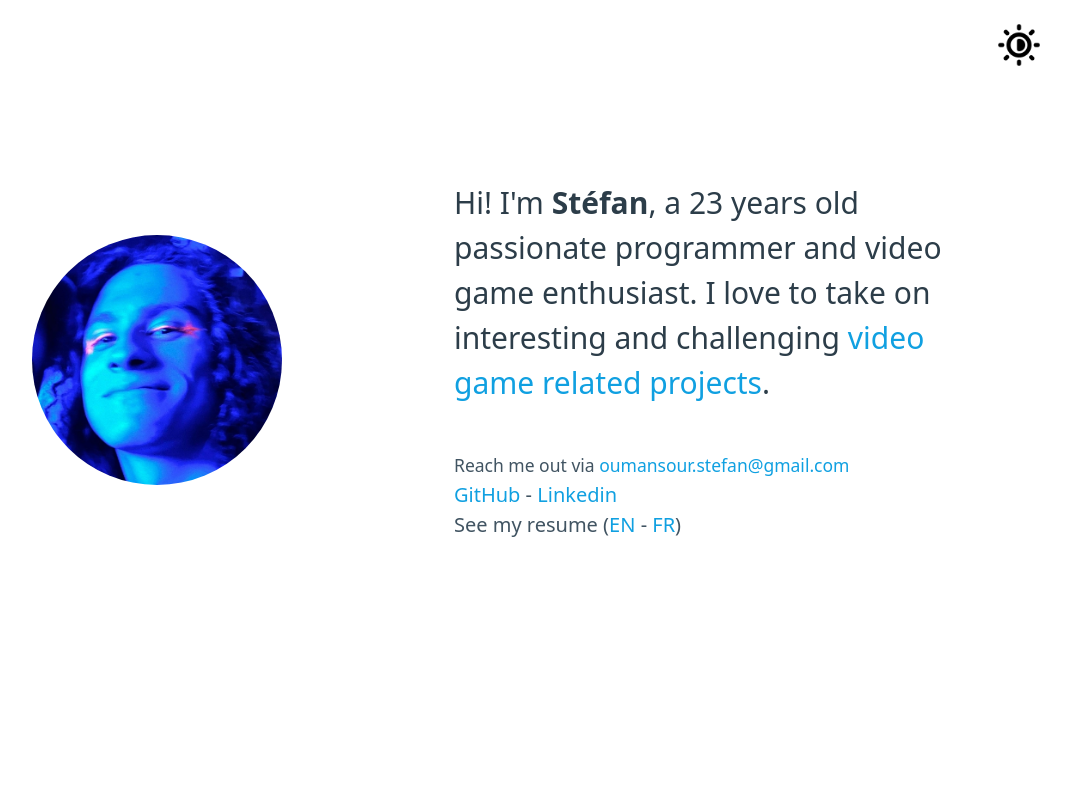
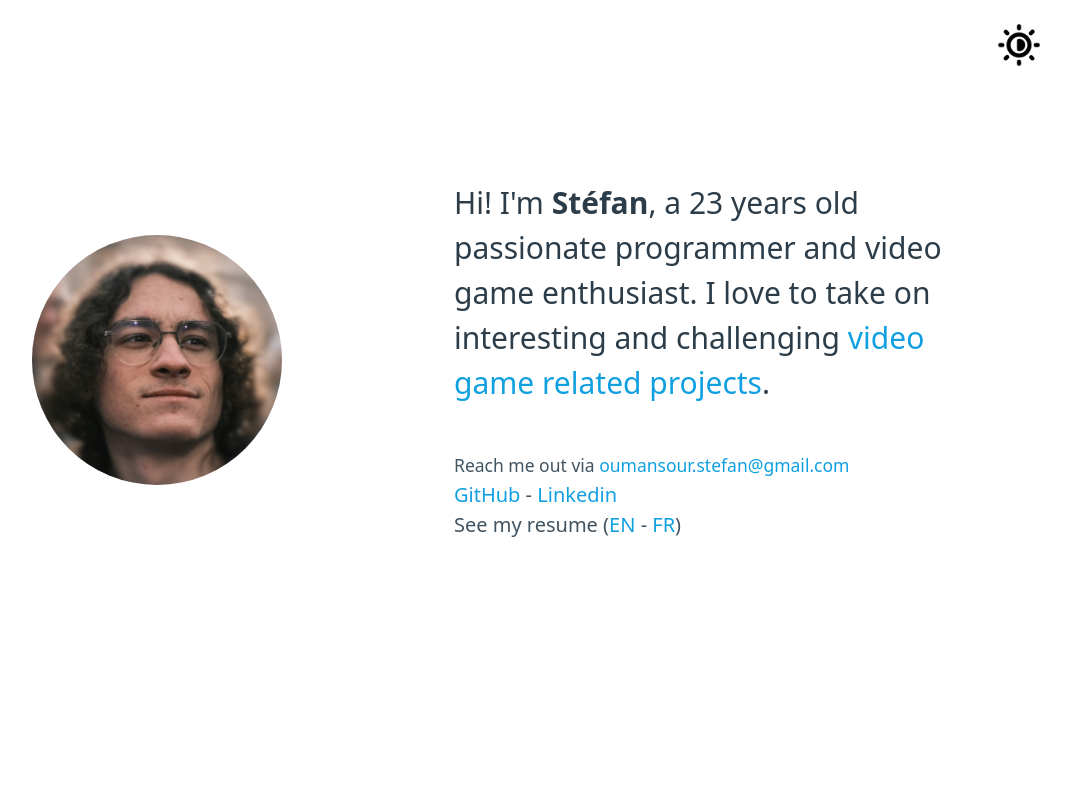
Before and after one commit to ostef/ostef.github.io, a plain HTML site: page index.html in a window 1280 px wide. Shown: the top 800 px of the page, without its empty margins (196-1267 px from the left). Drawn offline with Linux system fonts and the light colour scheme.

Commit message:
New photo

```diff
--- a/index.html
+++ b/index.html
@@ -129,7 +129,7 @@ UpdateDarkModeButton();
 
     <section id="presentation" class="container">
         <div id="presentation-content" class="grid">
-            <img id="presentation-img" src="./images/me.jpg" />
+            <img id="presentation-img" src="./images/me2.jpg" />
             <div id="presentation-text">
                 <h3>Hi! I'm <strong>Stéfan</strong>, a 23 years old passionate programmer and video game enthusiast.
                 I love to take on interesting and challenging <a style="cursor: pointer;" onclick="ScrollTo ('projects')">video game related projects</a>.</h3>
```
Also changed, not shown: images/me2.jpg (added).
